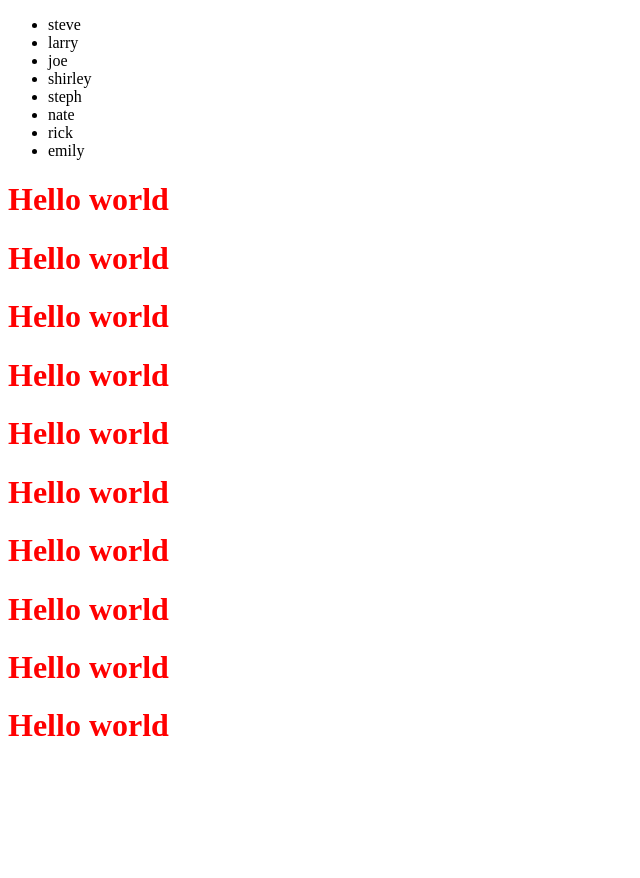
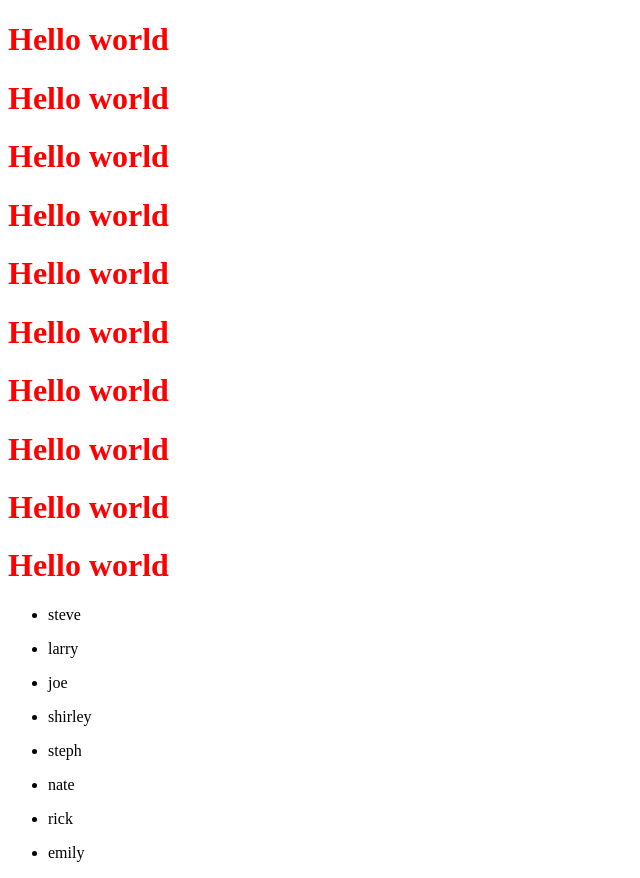
Before and after one commit to Lavanbradley/fsw-110, a plain HTML site: page week3/Turn array into visual list/index.html in a window 1280 px wide. Shown: the whole page, without its empty margins (0-640 px from the left). Before the commit the page ends 800 px from the top, so only its background shows below. Drawn offline with Linux system fonts and the light colour scheme.

Commit message:
Made changes

```diff
--- a/week3/Turn array into visual list/index.html
+++ b/week3/Turn array into visual list/index.html
@@ -1,13 +1,12 @@
 <!DOCTYPE html>
 <html lang="en">
   <head>
-  <meta charset="UTF-8">
-  <meta http-equiv="X-UA-Compatible" content="IE=edge">
-  <meta name="viewport" content="width=device-width, initial-scale=1.0">
+    <meta charset="UTF-8" />
+    <meta http-equiv="X-UA-Compatible" content="IE=edge" />
+    <meta name="viewport" content="width=device-width, initial-scale=1.0" />
     <title>Document</title>
   </head>
   <body>
-  <ul id = 'name'></ul>
     <script src="index.js"></script>
   </body>
 </html>
--- a/week3/Turn array into visual list/index.js
+++ b/week3/Turn array into visual list/index.js
@@ -1,5 +1,3 @@
-
-
 for (var i = 0; i < 10; i++) {
   var h1 = document.createElement('h1');
   h1.textContent = 'Hello world';
@@ -7,10 +5,12 @@ for (var i = 0; i < 10; i++) {
   document.body.appendChild(h1);
 };
 
+
+
 var names = ['steve', 'larry', 'joe', 'shirley', 'steph', 'nate', 'rick', 'emily'];
 
-
-var nameList = document.getElementById('name');
 for (var i = 0; i < names.length; i++) {
-  nameList.innerHTML += '<li>' + names[i] + '</li>'
-}
+  var ul = document.createElement('ul');
+  document.body.appendChild(ul);
+  ul.innerHTML += '<li>' + names[i] + '</li>'
+};
```
Lines whose indentation alone changed are shown as unchanged.
